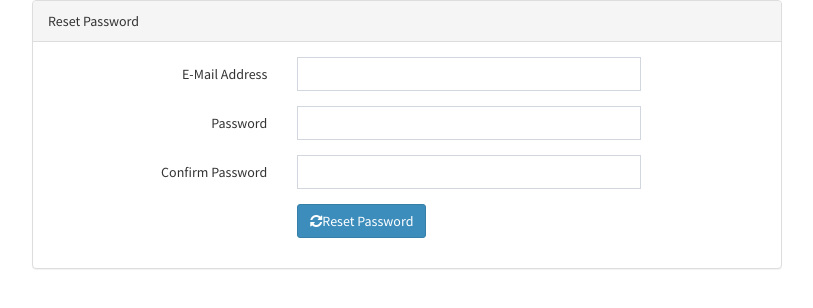
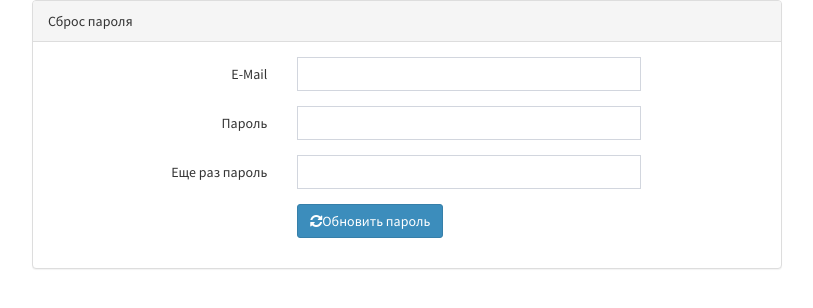
Before and after one commit to devmonster423/laravel-crm-russian, a Laravel app: template resources/views/auth/passwords/reset.blade.php in a window 1280 px wide. Shown: the top 308 px of the page, without its empty margins (233-1046 px from the left). Run offline with Laravel 8, Linux system fonts and the light colour scheme; the template is opened without the code that fills it, so the values that code supplies are empty; settings files or empty folders that the repository lacks are supplied; some libraries are stand-ins or nearby versions.

Commit message:
Руссифицированы формы сброса пароля

```diff
--- a/resources/views/auth/passwords/email.blade.php
+++ b/resources/views/auth/passwords/email.blade.php
@@ -6,7 +6,7 @@
     <div class="row">
         <div class="col-md-8 col-md-offset-2">
             <div class="panel panel-default">
-                <div class="panel-heading">Reset Password</div>
+                <div class="panel-heading">Сброс пароля</div>
                 <div class="panel-body">
                     @if (session('status'))
                         <div class="alert alert-success">
@@ -18,7 +18,7 @@
                         {!! csrf_field() !!}
 
                         <div class="form-group{{ $errors->has('email') ? ' has-error' : '' }}">
-                            <label class="col-md-4 control-label">E-Mail Address</label>
+                            <label class="col-md-4 control-label">E-Mail</label>
 
                             <div class="col-md-6">
                                 <input type="email" class="form-control" name="email" value="{{ old('email') }}">
@@ -34,7 +34,7 @@
                         <div class="form-group">
                             <div class="col-md-6 col-md-offset-4">
                                 <button type="submit" class="btn btn-primary">
-                                    <i class="fa fa-btn fa-envelope"></i>Send Password Reset Link
+                                    <i class="fa fa-btn fa-envelope"></i>Отправить ссылку для сброса пароля
                                 </button>
                             </div>
                         </div>
--- a/resources/views/auth/passwords/reset.blade.php
+++ b/resources/views/auth/passwords/reset.blade.php
@@ -5,7 +5,7 @@
     <div class="row">
         <div class="col-md-8 col-md-offset-2">
             <div class="panel panel-default">
-                <div class="panel-heading">Reset Password</div>
+                <div class="panel-heading">Сброс пароля</div>
 
                 <div class="panel-body">
                     <form class="form-horizontal" role="form" method="POST" action="{{ url('/password/reset') }}">
@@ -14,7 +14,7 @@
                         <input type="hidden" name="token" value="{{ $token }}">
 
                         <div class="form-group{{ $errors->has('email') ? ' has-error' : '' }}">
-                            <label class="col-md-4 control-label">E-Mail Address</label>
+                            <label class="col-md-4 control-label">E-Mail</label>
 
                             <div class="col-md-6">
                                 <input type="email" class="form-control" name="email" value="{{ old('email') }}">
@@ -28,7 +28,7 @@
                         </div>
 
                         <div class="form-group{{ $errors->has('password') ? ' has-error' : '' }}">
-                            <label class="col-md-4 control-label">Password</label>
+                            <label class="col-md-4 control-label">Пароль</label>
 
                             <div class="col-md-6">
                                 <input type="password" class="form-control" name="password">
@@ -42,7 +42,7 @@
                         </div>
 
                         <div class="form-group{{ $errors->has('password_confirmation') ? ' has-error' : '' }}">
-                            <label class="col-md-4 control-label">Confirm Password</label>
+                            <label class="col-md-4 control-label">Еще раз пароль</label>
                             <div class="col-md-6">
                                 <input type="password" class="form-control" name="password_confirmation">
 
@@ -57,7 +57,7 @@
                         <div class="form-group">
                             <div class="col-md-6 col-md-offset-4">
                                 <button type="submit" class="btn btn-primary">
-                                    <i class="fa fa-btn fa-refresh"></i>Reset Password
+                                    <i class="fa fa-btn fa-refresh"></i>Обновить пароль
                                 </button>
                             </div>
                         </div>
```
Also changed, not shown: resources/lang/ru/passwords.php (+5 -5 lines).
